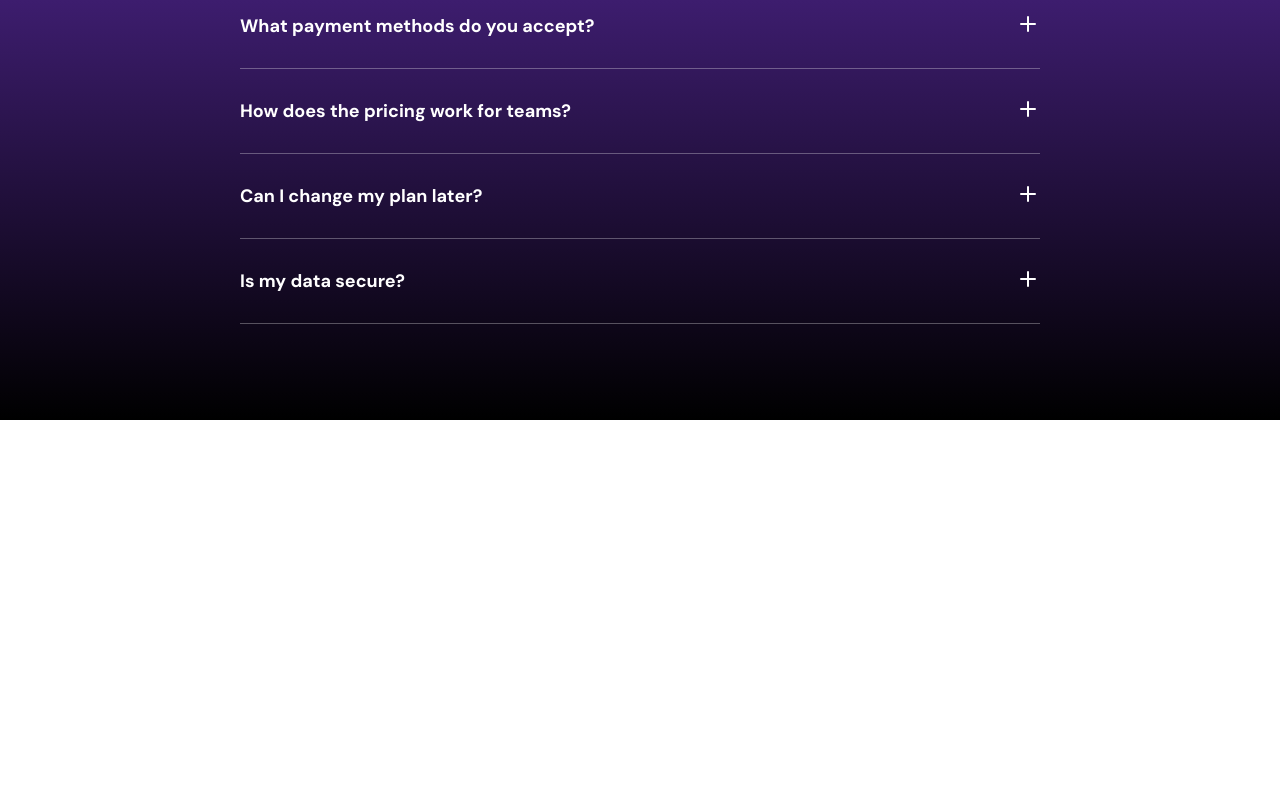
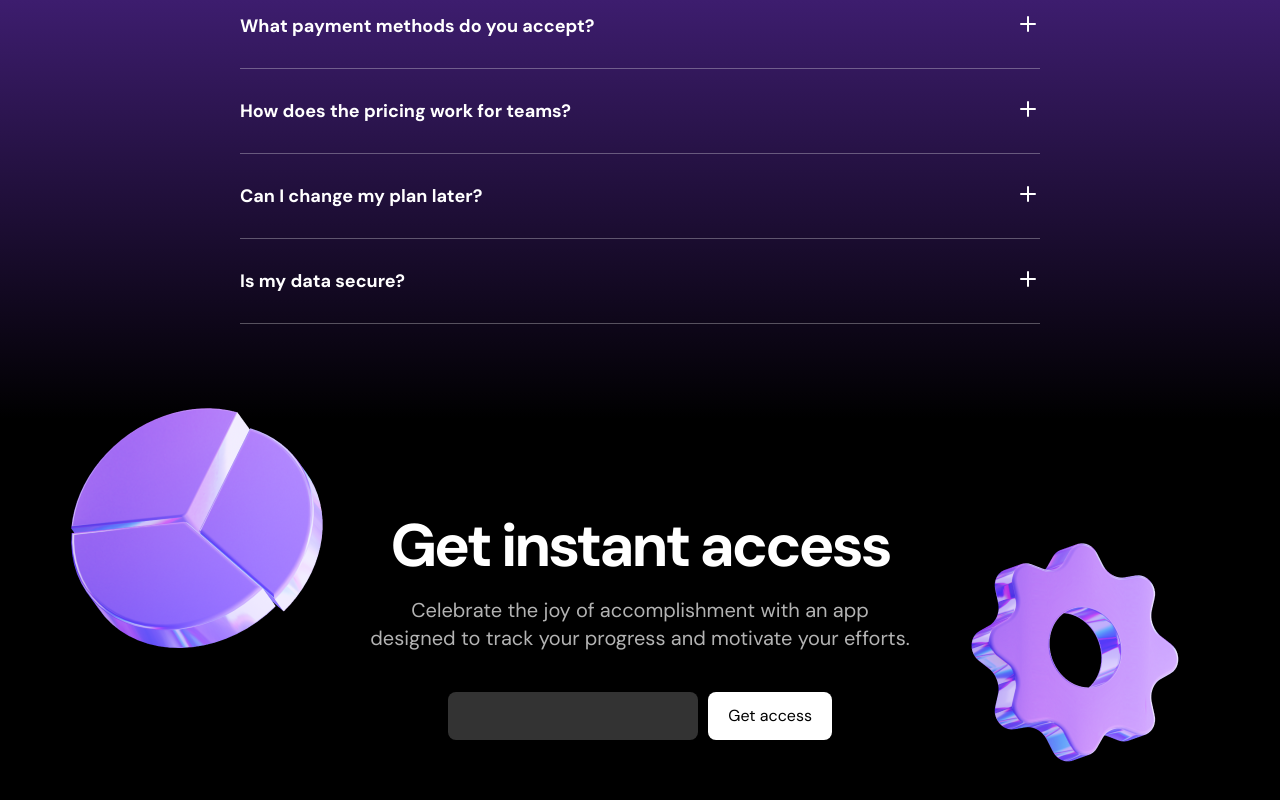
Before and after one commit to kendevops/Saas-Animate, a Next.js app: page / in a window 1280 px wide. Shown: the part 3017-3817 px from the top of the page. Before the commit the page ends 3437 px from the top, so only its background shows below. Built offline with nearby package versions, Linux system fonts and the light colour scheme.

Commit message:
created the call to action page

```diff
--- a/src/components/CallToAction.tsx
+++ b/src/components/CallToAction.tsx
@@ -1,3 +1,44 @@
+import helixImage from "../../public/assets/images/helix2.png";
+import emojiStar from "../../public/assets/images/emojistar.png";
+import Image from "next/image";
+
 export const CallToAction = () => {
-  return null;
+  return (
+    <section className="bg-black text-white py-[72px] sm:py-24 text-center">
+      <div className="container max-w-xl relative">
+        <Image
+          src={helixImage}
+          alt=""
+          className="absolute top-6 left-[calc(100%+36px)] hidden sm:inline"
+        />
+        <Image
+          src={emojiStar}
+          alt=""
+          className="absolute -top-[120px] right-[calc(100%+24px)] hidden sm:inline"
+        />
+        <h2 className="font-bold text-5xl sm:text-6xl tracking-tighter">
+          Get instant access
+        </h2>
+        <div className="">
+          <p className="text-xl text-white/70 mt-5">
+            Celebrate the joy of accomplishment with an app designed to track
+            your progress and motivate your efforts.
+          </p>
+        </div>
+        <form
+          action=""
+          className="mt-10 flex flex-col gap-2.5 max-w-sm mx-auto sm:flex-row"
+        >
+          <input
+            type="email"
+            name="email"
+            className="h-12 bg-white/20 rounded-lg px-5 font-medium placeholder:bg-white/60 flex-1"
+          />
+          <button className="bg-white text-black h-12 rounded-lg px-5">
+            Get access
+          </button>
+        </form>
+      </div>
+    </section>
+  );
 };
```
